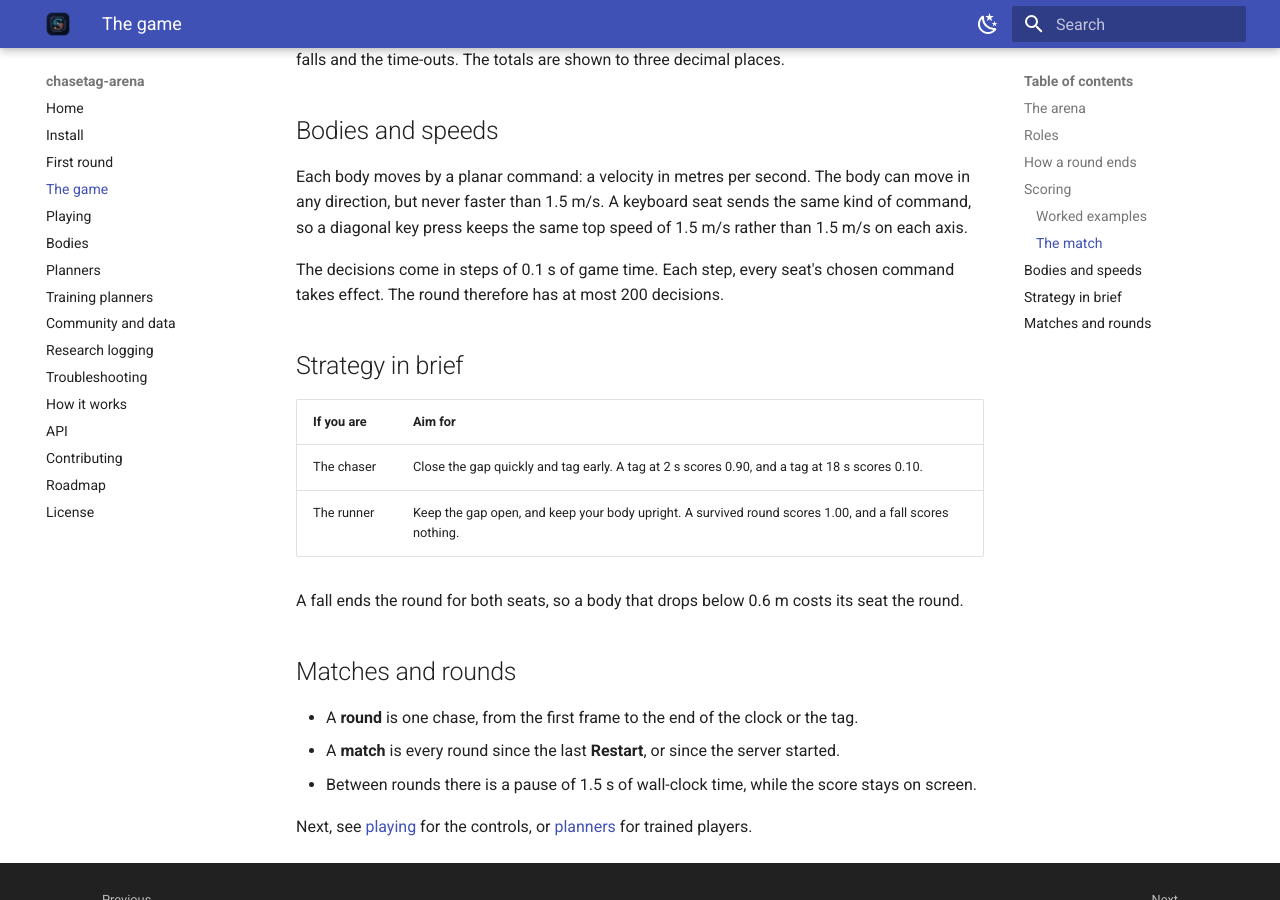
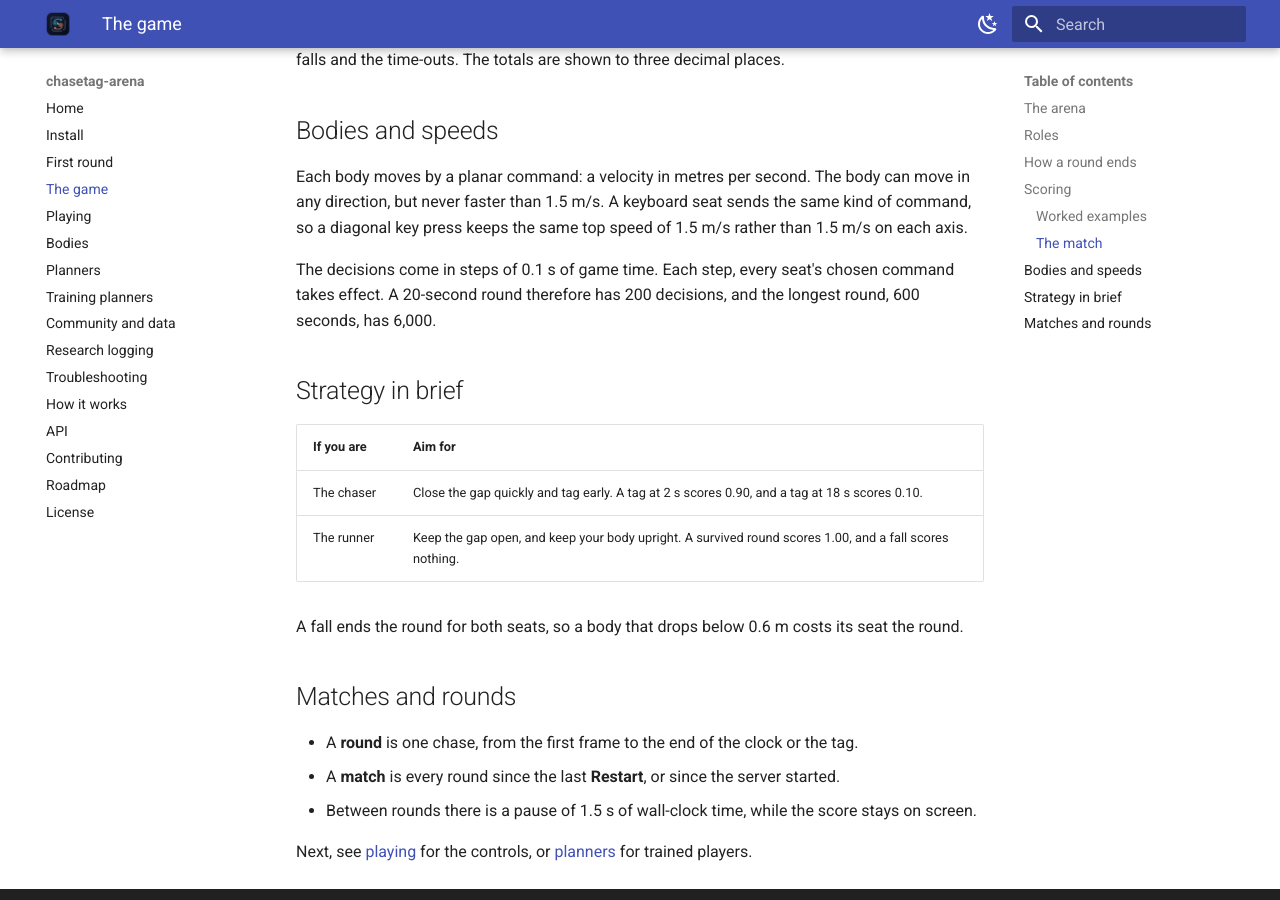
Before and after one commit to kushagrathisside/chasetag-arena, an MkDocs documentation site: the page built from docs/the-game.md, in a window 1280 px wide and 900 px high, scrolled down 2795 px. Built offline with MkDocs 1.6.1 and Material for MkDocs 9.7.7, drawn with Linux system fonts in a browser that asks for light colours.

Commit message:
State the number of decisions in a round in the game guide

```diff
--- a/docs/the-game.md
+++ b/docs/the-game.md
@@ -83,7 +83,8 @@ direction, but never faster than 1.5 m/s. A keyboard seat sends the same kind of
 diagonal key press keeps the same top speed of 1.5 m/s rather than 1.5 m/s on each axis.
 
 The decisions come in steps of 0.1 s of game time. Each step, every seat's chosen command takes
-effect. The round therefore has at most 200 decisions.
+effect. A 20-second round therefore has 200 decisions, and the longest round, 600 seconds, has
+6,000.
 
 ## Strategy in brief
 
```
